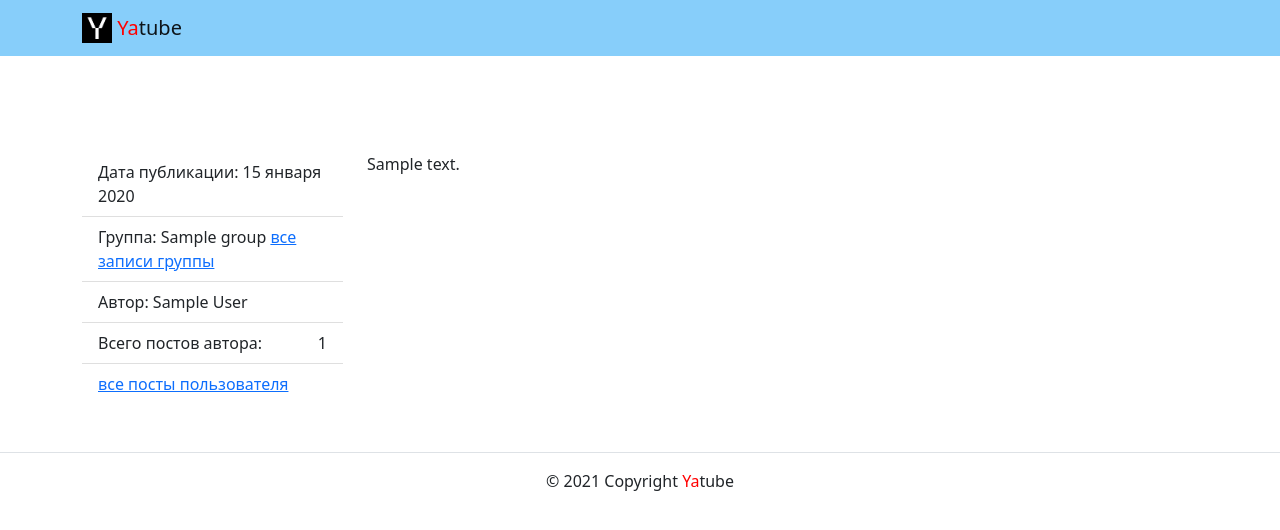
After one commit to bitbybit/hw05_final, a Django app: page /posts/1/ in a window 1280 px wide. The commit adds this page. Shown: the top 530 px of the page. Run offline with Django 3.2, Linux system fonts and the light colour scheme; tables that the repository leaves empty hold one stand-in row (values such as "Sample post"); parts of the project's set-up code (start-up, migrations or seed data) failed here and were passed over; some libraries are stand-ins or nearby versions.

Commit message:
posts: profile, post_detail

```diff
--- a/yatube/posts/urls.py
+++ b/yatube/posts/urls.py
@@ -7,4 +7,6 @@ app_name = "posts"
 urlpatterns = [
     path("group/<slug:slug>/", views.group_posts, name="group_list"),
     path("", views.index, name="index"),
+    path("profile/<str:username>/", views.profile, name="profile"),
+    path("posts/<int:post_id>/", views.post_detail, name="post_detail"),
 ]
--- a/yatube/posts/views.py
+++ b/yatube/posts/views.py
@@ -1,9 +1,13 @@
 from django.http import HttpResponse, HttpRequest
 from django.shortcuts import render, get_object_or_404
 from django.core.paginator import Paginator
+from django.contrib.auth import get_user_model
 from .models import Post, Group
 
+User = get_user_model()
+
 POSTS_LIMIT = 10
+POST_TITLE_LENGTH_LIMIT = 30
 
 
 def index(request: HttpRequest) -> HttpResponse:
@@ -33,3 +37,31 @@ def group_posts(request: HttpRequest, slug: str) -> HttpResponse:
     }
 
     return HttpResponse(render(request, "posts/group_list.html", context))
+
+
+def profile(request: HttpRequest, username: str) -> HttpResponse:
+    author = get_object_or_404(User, username=username)
+    posts = author.posts.all()
+    title = f"Профайл пользователя {author.get_full_name() or author.username}"
+
+    paginator = Paginator(posts, POSTS_LIMIT)
+    page_number = request.GET.get("page")
+
+    context = {
+        "title": title,
+        "author": author,
+        "page_obj": paginator.get_page(page_number),
+    }
+
+    return render(request, "posts/profile.html", context)
+
+
+def post_detail(request: HttpRequest, post_id: int) -> HttpResponse:
+    post = get_object_or_404(Post, pk=post_id)
+
+    context = {
+        "title": f"Пост {post.text[:POST_TITLE_LENGTH_LIMIT]}",
+        "post": post,
+    }
+
+    return render(request, "posts/post_detail.html", context)
--- a/yatube/templates/base.html
+++ b/yatube/templates/base.html
@@ -38,7 +38,7 @@
   <main>
     <div class="container py-5">
       <h1 class="mb-5">
-        {% block header %}{{ title }}{% endblock %}
+        {% block header %}{% endblock %}
       </h1>
 
       {% block content %}{% endblock %}
--- /dev/null
+++ b/yatube/templates/posts/post_detail.html
@@ -0,0 +1,42 @@
+{% extends 'base.html' %}
+
+{% block content %}
+  <div class="row">
+    <aside class="col-12 col-md-3">
+      <ul class="list-group list-group-flush">
+        <li class="list-group-item">
+          Дата публикации: {{ post.pub_date|date:"d E Y" }}
+        </li>
+
+        {% if post.group %}
+          <li class="list-group-item">
+            Группа: {{ post.group.title }}
+            <a href="{% url 'posts:group_list' slug=post.group.slug %}">
+              все записи группы
+            </a>
+          </li>
+        {% endif %}
+
+        <li class="list-group-item">
+          Автор: {{ post.author.get_full_name }}
+        </li>
+
+        <li class="list-group-item d-flex justify-content-between align-items-center">
+          Всего постов автора:  <span>{{ post.author.posts.count }}</span>
+        </li>
+
+        <li class="list-group-item">
+          <a href="{% url 'posts:profile' username=post.author.username %}">
+            все посты пользователя
+          </a>
+        </li>
+      </ul>
+    </aside>
+
+    <article class="col-12 col-md-9">
+      <p>
+       {{ post.text }}
+      </p>
+    </article>
+  </div>
+{% endblock %}
```
Also changed, not shown: yatube/templates/posts/index.html (+12 -1 lines), yatube/templates/posts/profile.html (added, +38 -0 lines).
